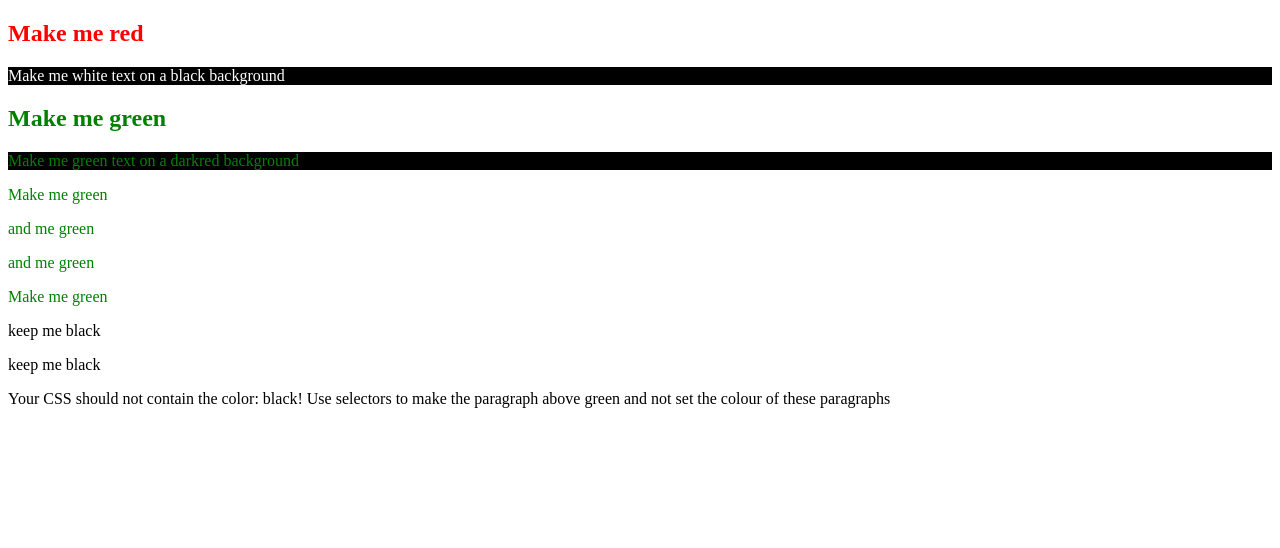
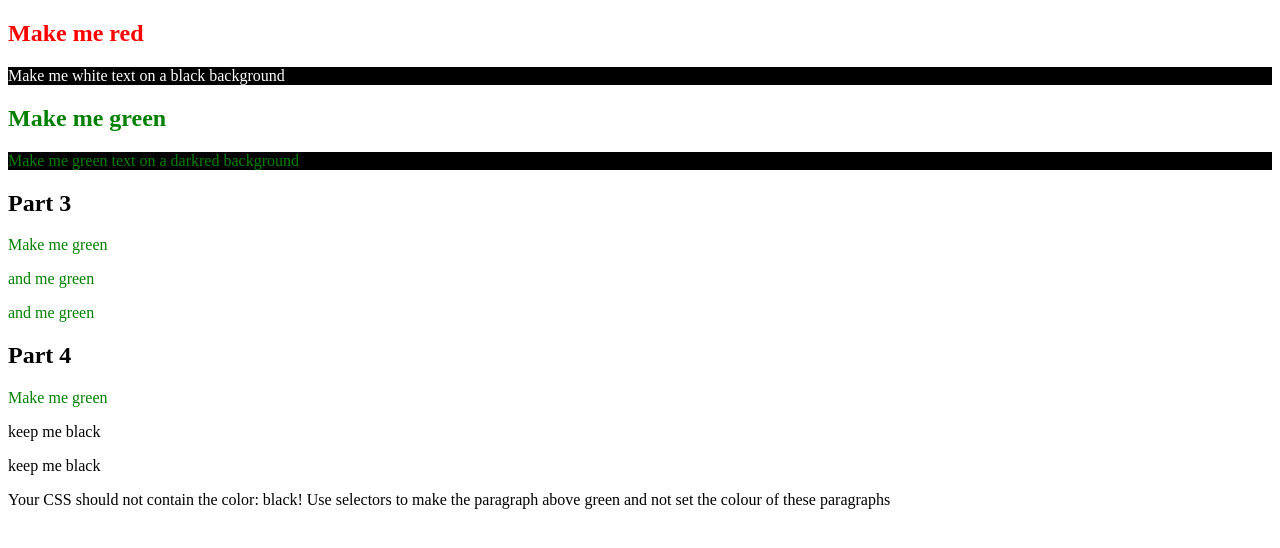
Before and after one commit to ThinleyN/Internet-Programming, a plain HTML site: page Week 2/exercise1.html in a window 1280 px wide. Drawn offline with Linux system fonts and the light colour scheme.

Commit message:
remove validation errors in week 2 exercise 1

```diff
--- a/Week 2/exercise1.html
+++ b/Week 2/exercise1.html
@@ -1,6 +1,7 @@
 <!DOCTYPE html>
 <html lang="en">
 	<head>
+        <meta charset="utf-8">
 		<title>Topic 2 exercise 1</title>
 		<link rel="stylesheet" href="exercise1.css" />
 	</head>
@@ -20,6 +21,7 @@
 
 
 	<section class="part3">
+		<h2>Part 3</h2>
 		<p>Make me green</p>
 		<div>
 			<p>and me green</p>
@@ -28,6 +30,7 @@
 	</section>
 
 	<section class="part4">
+		<h2>Part 4</h2>
 		<p>Make me green</p>
 		<div>
 			<p>keep me black</p>
```
